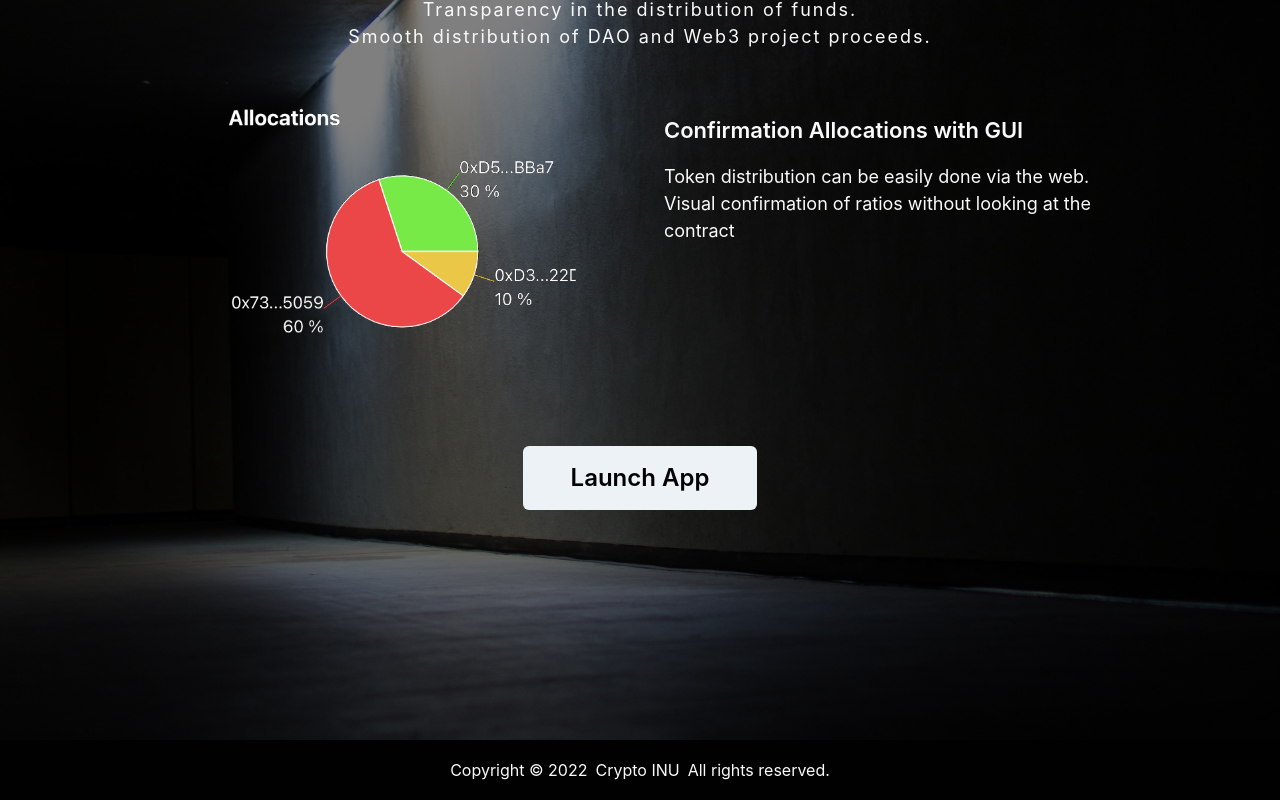
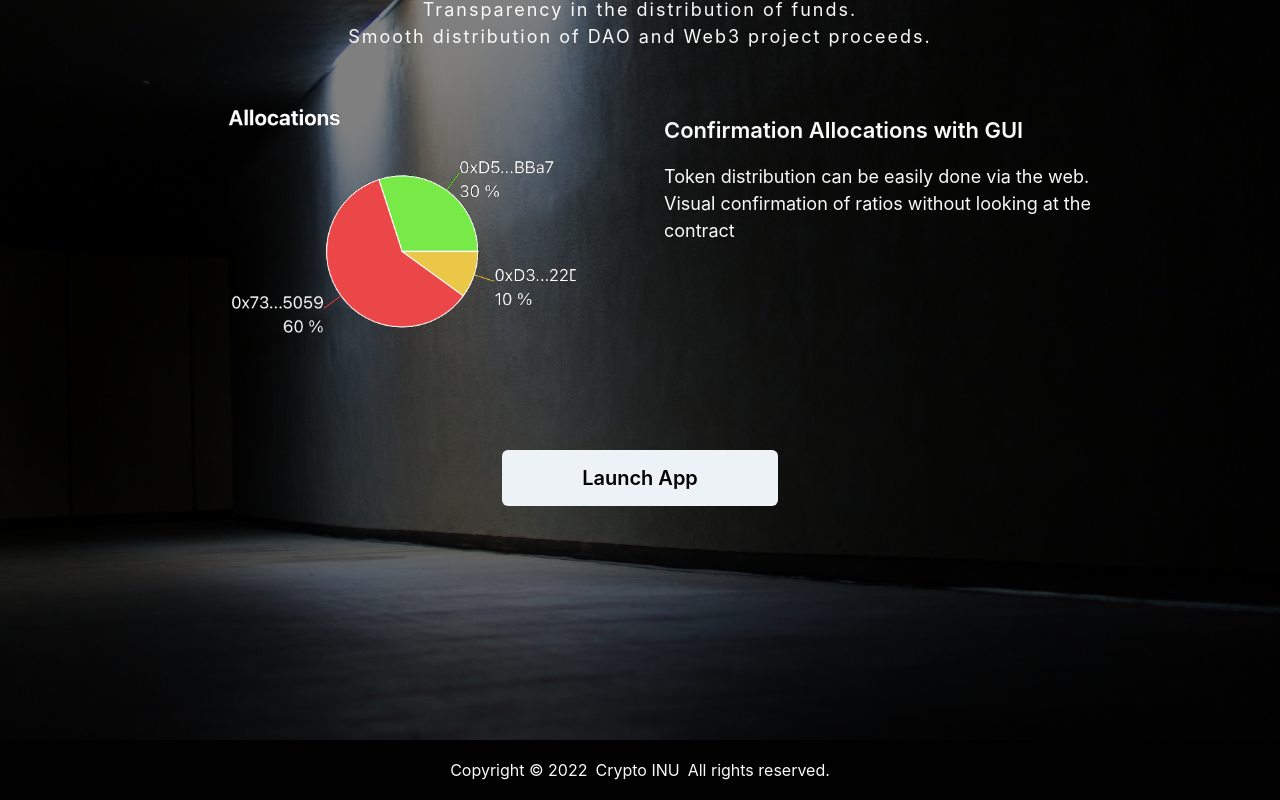
Before and after one commit to taaaaho/token-distributor, a Next.js app in the folder client/: page /lp in a window 1280 px wide. Shown: the part 486-1286 px from the top of the page. Built offline with nearby package versions, Linux system fonts and the light colour scheme; what wagmi would draw is missing.

Commit message:
chore: lp design

```diff
--- a/client/pages/lp.tsx
+++ b/client/pages/lp.tsx
@@ -107,9 +107,9 @@ const Home: NextPageWithLayout = () => {
           <Button
             // bgColor="blackAlpha.700"
             color="#010101"
-            fontSize="2xl"
-            px={12}
-            py={8}
+            fontSize="xl"
+            px={20}
+            py={7}
           >
             <Link href="https://app.token-distributor.xyz/">Launch App</Link>
           </Button>
```
